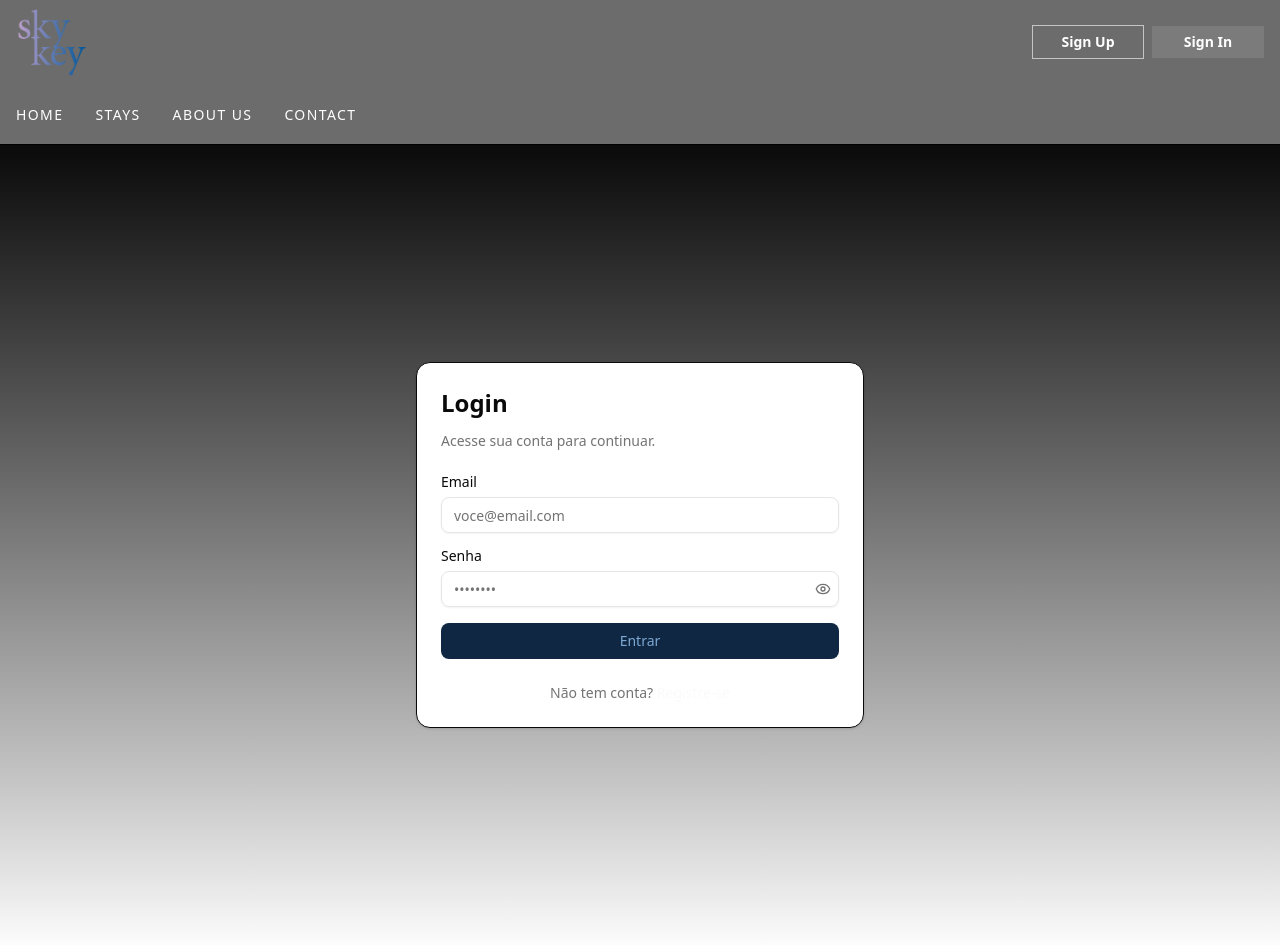
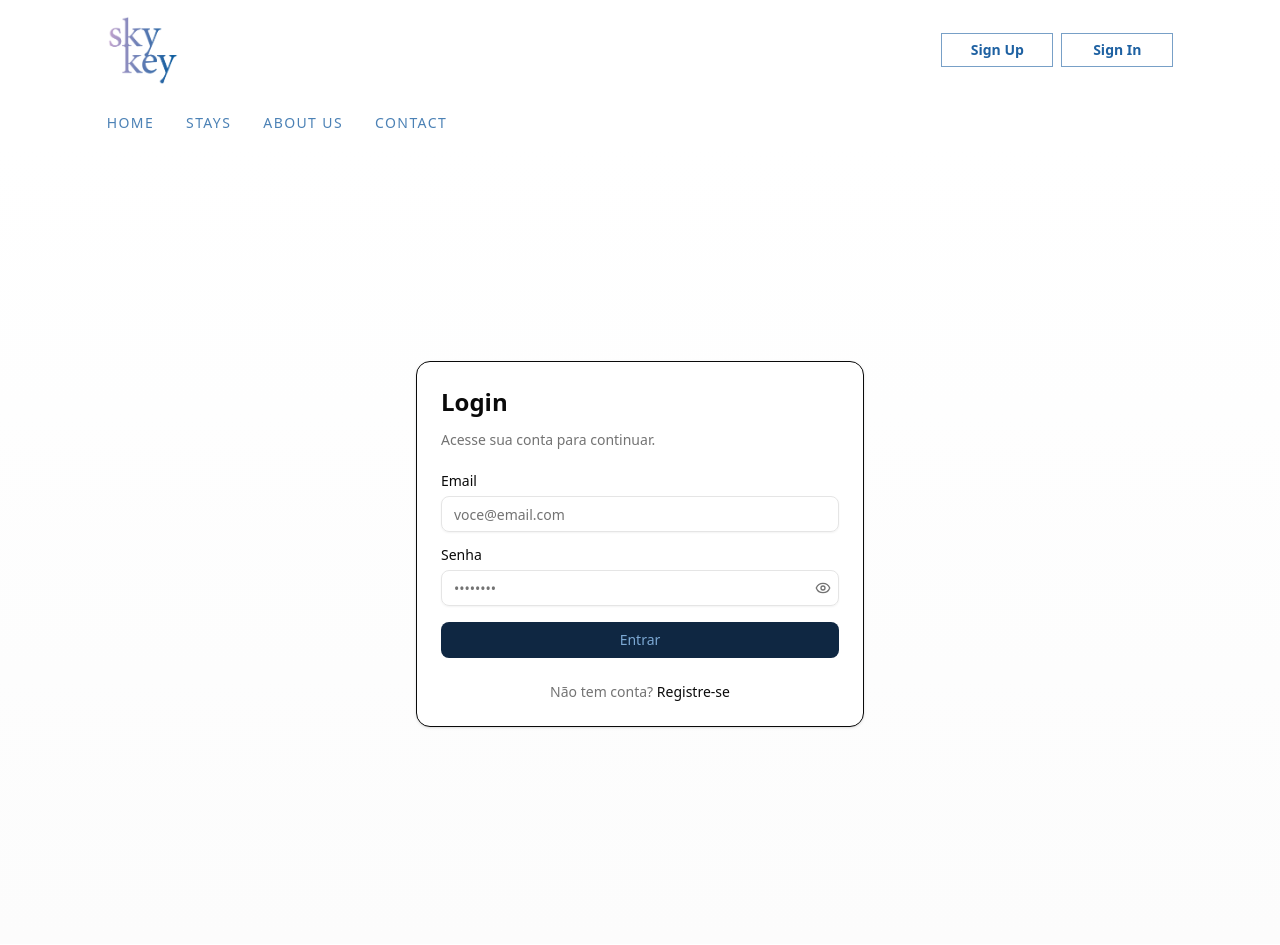
Before and after one commit to rodrigoberto2-ai/skykey, a Next.js app: page /login in a window 1280 px wide. Built offline with nearby package versions, Linux system fonts and the light colour scheme.

Commit message:
ajustes landing page

```diff
--- a/src/app/globals.css
+++ b/src/app/globals.css
@@ -87,15 +87,7 @@
   --sidebar-ring: oklch(0.708 0 0);
 }
 
-.dark {
-  --background: oklch(0.145 0 0);
-  --foreground: oklch(0.985 0 0);
-}
-
 @layer base {
-  .dark body { background: #ffffff; }
-  .dark h1, .dark h2, .dark h3, .dark h4, .dark h5, .dark h6 { color: #2a2296; }
-
   .card-glass {
     background: linear-gradient(180deg, rgba(255,255,255,0.06), rgba(255,255,255,0.03));
     border: 1px solid rgba(255,255,255,0.08);
--- a/src/app/page.tsx
+++ b/src/app/page.tsx
@@ -103,7 +103,7 @@ export default function Home() {
         <section className="relative min-h-[88svh] isolate">
           <div
             ref={heroRef}
-            className="absolute inset-0 -z-10 will-change-transform overflow-hidden"
+            className="absolute inset-0 -z-10 will-change-transform overflow-hidden mx-auto w-10/12"
           >
             {/* Auto-fading background slideshow */}
             {slides.map((src, idx) => (
@@ -125,13 +125,13 @@ export default function Home() {
             <div className="absolute inset-0 " />
           </div>
           <div className="mx-auto max-w-6xl px-4 py-8 sm:py-28 lg:py-16">
-            <div className="flex flex-col justify-center items-center">
+            <div className="flex flex-col justify-center items-center mt-8 mb-24">
               <div className="text-center">
                 <Image
                   src="/logo-skykey.png"
                   alt="Skykey logo"
-                  width={260}
-                  height={260}
+                  width={96}
+                  height={96}
                 />
               </div>
             </div>
@@ -154,8 +154,8 @@ export default function Home() {
                 />
               </div>
             </div>
-            <div className="w-full reveal-in mt-32 text-center">
-              <h1 className="font-accent text-xl sm:text-xl leading-[1.05] tracking-tight text-white drop-shadow-[0_2px_12px_rgba(0,0,0,0.25)]">
+            <div className="w-full reveal-in mt-56 text-center">
+              <h1 className="font-accent text-2xl leading-[1.05] tracking-tight text-white drop-shadow-[0_2px_12px_rgba(0,0,0,0.25)] italic">
                 Feel at home, anywhere
               </h1>
             </div>
@@ -163,8 +163,8 @@ export default function Home() {
         </section>
 
         {/* Tours */}
-        <section id="reservations" className="mx-auto max-w-6xl px-4 py-16">
-          <div className="mb-8 reveal-init" data-animate>
+        <section id="reservations" className="w-full px-0 py-16">
+          <div className="mx-auto w-10/12 mb-8 reveal-init" data-animate>
             <p className="text-[var(--accent)] text-xs tracking-[0.18em] uppercase">
               Tours
             </p>
--- a/src/components/Topbar.tsx
+++ b/src/components/Topbar.tsx
@@ -6,8 +6,8 @@ import { usePathname } from "next/navigation";
 function NavItem({ href, children }: { href: string; children: React.ReactNode }) {
   const pathname = usePathname();
   const isActive = href === "/" ? pathname === "/" : pathname.startsWith(href);
-  const base = "h-full text-white transition-all font-normal hover:opacity-80 hover:border-b-4 hover:border-b-white/20";
-  const active = isActive ? "border-b-4 border-b-white/20 text-white" : "";
+  const base = "h-full text-[var(--brand-900)]/80 transition-all font-normal hover:opacity-90 hover:border-b-4 hover:border-b-[var(--brand-900)]/80";
+  const active = isActive ? "border-b-4 border-b-[var(--brand-900)] text-[var(--brand-900)] font-bold" : "";
   return (
     <Link href={href} aria-current={isActive ? "page" : undefined} className={`${base} ${active}`}>
       {children}
@@ -17,8 +17,8 @@ function NavItem({ href, children }: { href: string; children: React.ReactNode }
 
 export default function Topbar() {
   return (
-    <header className="w-full border-b bg-background/80 backdrop-blur supports-[backdrop-filter]:bg-background/60">
-      <div className="max-w-7xl mx-auto px-4 pt-2 h-36 items-start flex flex-col justify-center gap-4">
+    <header className="w-full bg-background backdrop-blur">
+      <div className="mx-auto w-10/12 px-0 pt-4 h-36 items-start flex flex-col justify-center gap-4">
         <div className="flex justify-between w-full">
           <div className="justify-self-center">
             <div className="flex items-center gap-2">
@@ -33,20 +33,20 @@ export default function Topbar() {
           <div className="justify-self-end flex items-center gap-2">
             <Link
               href="/login"
-              className="text-sm px-3 py-1.5 border border-white/60 w-28 text-center font-bold text-white"
+              className="text-sm px-3 py-1.5 border border-[var(--brand-900)]/60 w-28 text-center font-bold text-[var(--brand-900)]"
             >
               Sign Up
             </Link>
             <Link
               href="/login"
-              className="text-sm px-3 py-1.5 bg-white/10 w-28 text-center font-bold text-white"
+              className="text-sm px-3 py-1.5 border border-[var(--brand-900)]/60 w-28 text-center font-bold text-[var(--brand-900)]"
             >
               Sign In
             </Link>
           </div>
         </div>
 
-        <nav className="mt-1 hidden sm:flex items-center gap-8 text-sm text-white uppercase tracking-widest h-full pt-2">
+        <nav className="mt-1 hidden sm:flex items-center gap-8 text-sm text-[var(--brand-900)] uppercase tracking-widest h-full pt-2">
           <NavItem href="/">Home</NavItem>
           <NavItem href="/stays">Stays</NavItem>
           <NavItem href="/about">About Us</NavItem>
--- a/src/components/ToursSection.tsx
+++ b/src/components/ToursSection.tsx
@@ -1,5 +1,5 @@
 "use client";
-import React, { useEffect, useRef, useState } from "react";
+import React from "react";
 import Image from "next/image";
 import Link from "next/link";
 
@@ -78,7 +78,7 @@ const TOURS: Tour[] = [
       "https://blog.guruwalk.com/wp-content/uploads/2025/08/outdoor-cielo-cloudy-sunset-sunrise-structure-1024x683.webp",
     ],
     description:
-      "A guided sunset walk through the heart of Madrid that blends history, architecture, and local charm. Perfect for seeing the city in a different light — calm, romantic, and full of energy as night falls.",
+      "A guided sunset walk through the heart of Madrid that blends history, architecture, and local charm. Perfect for seeing the city in a different light.",
     itinerary: [
       "Departure from Plaza de Isabel II (Metro Ópera) just as the sun begins to set.",
       "Visit the exterior of the Royal Palace of Madrid and Sabatini Gardens bathed in golden light.",
@@ -96,34 +96,34 @@ export default function ToursSection() {
   const tours = TOURS;
   const loop = [...tours, ...tours];
   return (
-    <section className="max-w-7xl mx-auto px-4 pt-4 pb-16">
-      <h2 className="font-sans text-4xl font-bold text-left mb-8 text-gray-800">Discover Madrid</h2>
+    <section className="w-10/12 mx-auto px-4 pt-4 pb-16">
       <div className="relative">
         <div className="scrollbar-hide overflow-x-hidden">
-          <div className="infinite-scroll flex gap-6 w-[200%]">
+          <div className="infinite-scroll flex gap-8 w-[200%] p-4">
             {loop.map((tour, index) => (
               <Link
                 key={`${slugify(tour.title)}-${index}`}
                 href={`/tours/${encodeURIComponent(slugify(tour.title))}`}
-                className="group block w-[82vw] sm:w-[420px] md:w-[520px] shrink-0 first:ml-6 last:mr-6"
+                className="group block w-[82vw] sm:w-[320px] md:w-[400px] shrink-0 first:ml-6 last:mr-6"
               >
-                <article className="rounded-2xl overflow-hidden bg-white backdrop-blur ring-1 ring-black/5 transition-transform duration-500 ease-out group-hover:-translate-y-1">
-                  <div className="relative h-60 sm:h-64 md:h-72 overflow-hidden">
+                <article className="bg-white ring-1 ring-black/10 transition-transform duration-500 ease-out group-hover:-translate-y-1">
+                  <header className="px-6 pt-6 pb-3 text-center h-[76px]">
+                    <h3 className="text-[0.85rem] tracking-[0.28em] text-[var(--primary)] font-semibold uppercase">{tour.title}</h3>
+                  </header>
+                  <div className="relative aspect-[16/10]overflow-hidden">
                     <Image
                       src={tour.images[0]}
                       alt={tour.title}
                       fill
-                      className="object-cover transition-transform duration-700 ease-out group-hover:scale-[1.04]"
+                      className="object-cover"
                       sizes="(max-width: 768px) 82vw, 520px"
                       priority={index === 0}
                     />
-                    <div className="absolute inset-0 bg-gradient-to-t from-black/35 via-black/5 to-transparent" />
                   </div>
-                  <div className="p-5 sm:p-6">
-                    <h3 className="text-xl sm:text-2xl font-semibold text-[var(--primary)] tracking-tight">{tour.title}</h3>
-                    <p className="mt-2 text-sm sm:text-base text-gray-700 line-clamp-2">{tour.description}</p>
-                    <div className="mt-4 inline-flex items-center text-[var(--accent)] font-medium">
-                      Explore tour <span className="ml-1 transition-transform duration-300 group-hover:translate-x-0.5">→</span>
+                  <div className="px-8 py-6 text-center">
+                    <p className="text-[15px] leading-7 text-gray-800 font-accent">{tour.description}</p>
+                    <div className="mt-8">
+                      <span className="inline-block px-6 py-3 bg-black text-white text-[12px] tracking-[0.22em] uppercase">VER MAIS</span>
                     </div>
                   </div>
                 </article>
```
